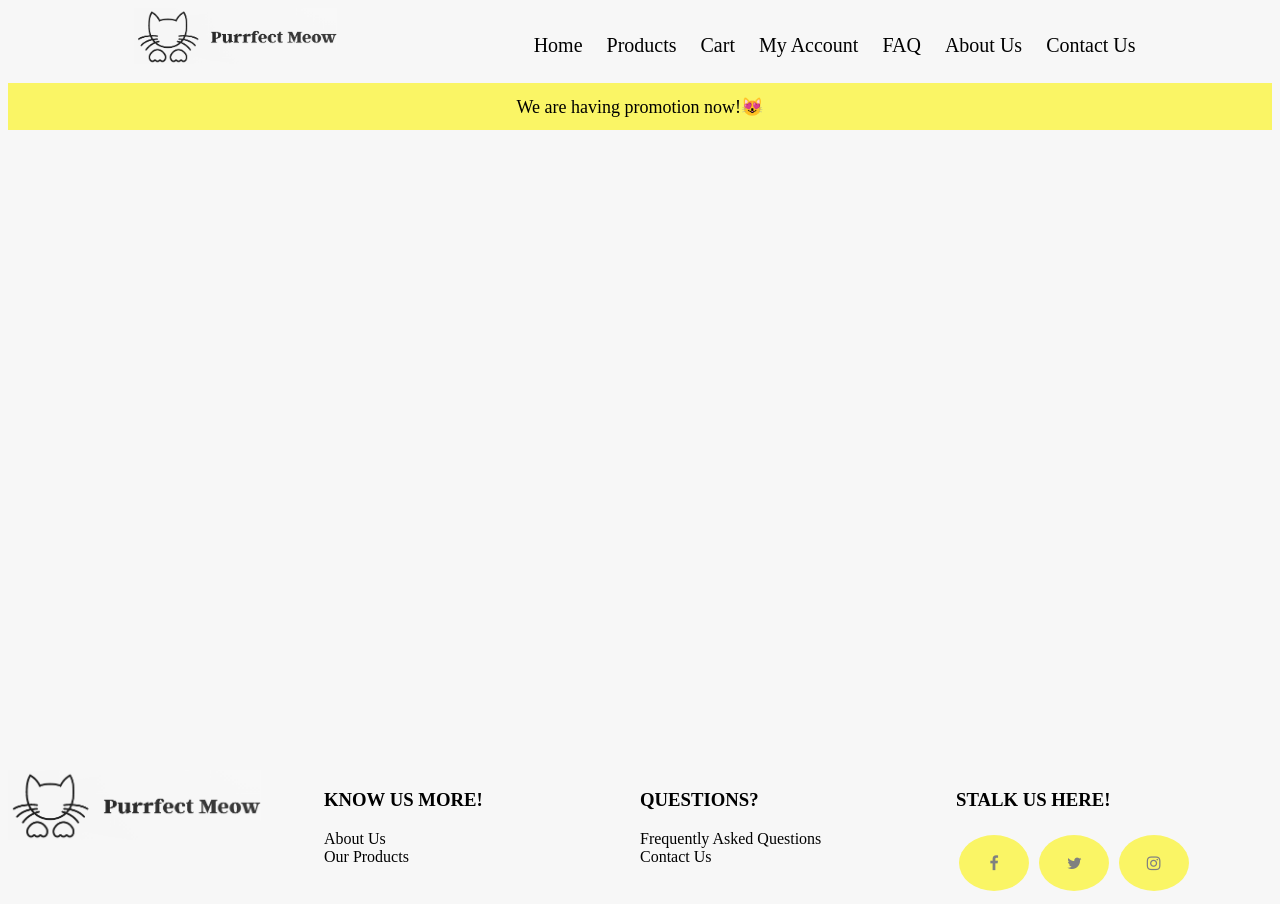
After one commit to shirayukixo/Purrfect-Meow-Website, a PHP site: page /loginRegister.php in a window 1280 px wide. The commit adds this page. Run offline with PHP 8.4, Linux system fonts and the light colour scheme.

Commit message:
Add files via upload

```diff
--- a/Assignment/CSS/main.css
+++ b/Assignment/CSS/main.css
@@ -182,4 +182,23 @@ q {
 .fa-instagram {
     background: #faf565;
     color: grey;
+}
+
+.box {
+    float: left;
+    width: 50%;
+    padding: 10px;
+    height: 300px;
+}
+
+.box1::after {
+    content: "";
+    display: table;
+    clear: both;
+}
+
+@media screen and (max-width: 600px) {
+    .box {
+      width: 100%;
+    }
   }
--- /dev/null
+++ b/Assignment/loginRegister.php
@@ -0,0 +1,66 @@
+<!DOCTYPE html>
+<html lang="en">
+<head>
+    <meta charset="UTF-8">
+    <meta http-equiv="X-UA-Compatible" content="IE=edge">
+    <meta name="viewport" content="width=device-width, initial-scale=1.0">
+    <title>Purrfect Meow</title>
+    <link type="text/css" rel="stylesheet" href="./CSS/main.css">
+    <link rel="stylesheet" href="https://cdnjs.cloudflare.com/ajax/libs/font-awesome/4.7.0/css/font-awesome.min.css">
+</head>
+<body>
+    <header>
+            <div class="logo">
+                <img src="./Images/logo.png" alt="Purrfect Meow Logo" width="20%" height="20%">
+            </div>
+            <nav>
+                <ul>
+                    <li>Home</li>
+                    <li>Products</li>
+                    <li>Cart</li>
+                    <li>My Account</li>
+                    <li>FAQ</li>
+                    <li>About Us</li>
+                    <li>Contact Us</li>
+                </ul>
+            </nav>
+        </header>
+    <main>
+        <div class="notice">
+            We are having promotion now!😻
+        </div>
+        <div class="box1">
+            <div class="box">
+
+            </div>
+            <div class="box">
+
+            </div>
+        </div>
+    </main>
+    <footer>
+        <div class="footer-container">
+            <div class="footer">
+            <img src="./Images/logo.png" alt="Purrfect Meow Logo" width="80%" height="100%">
+            </div>
+            <div class="footer">
+                <h3>KNOW US MORE!</h3>
+                About Us <br>
+                Our Products <br>
+
+            </div>
+            <div class="footer">
+                <h3>QUESTIONS?</h3>
+                Frequently Asked Questions <br>
+                Contact Us <br>
+            </div>
+            <div class="footer">
+                <h3>STALK US HERE!</h3>
+                <a href="https://www.facebook.com/elidewove" class="fa fa-facebook" target="_blank"></a>
+                <a href="https://twitter.com/suetyeeee" class="fa fa-twitter" target="_blank"></a>
+                <a href="https://www.instagram.com/suetyeeee" class="fa fa-instagram" target="_blank"></a>
+            </div>
+        </div>
+    </footer>
+</body>
+</html>
```
Also changed, not shown: Assignment/account.php (added, +58 -0 lines).
